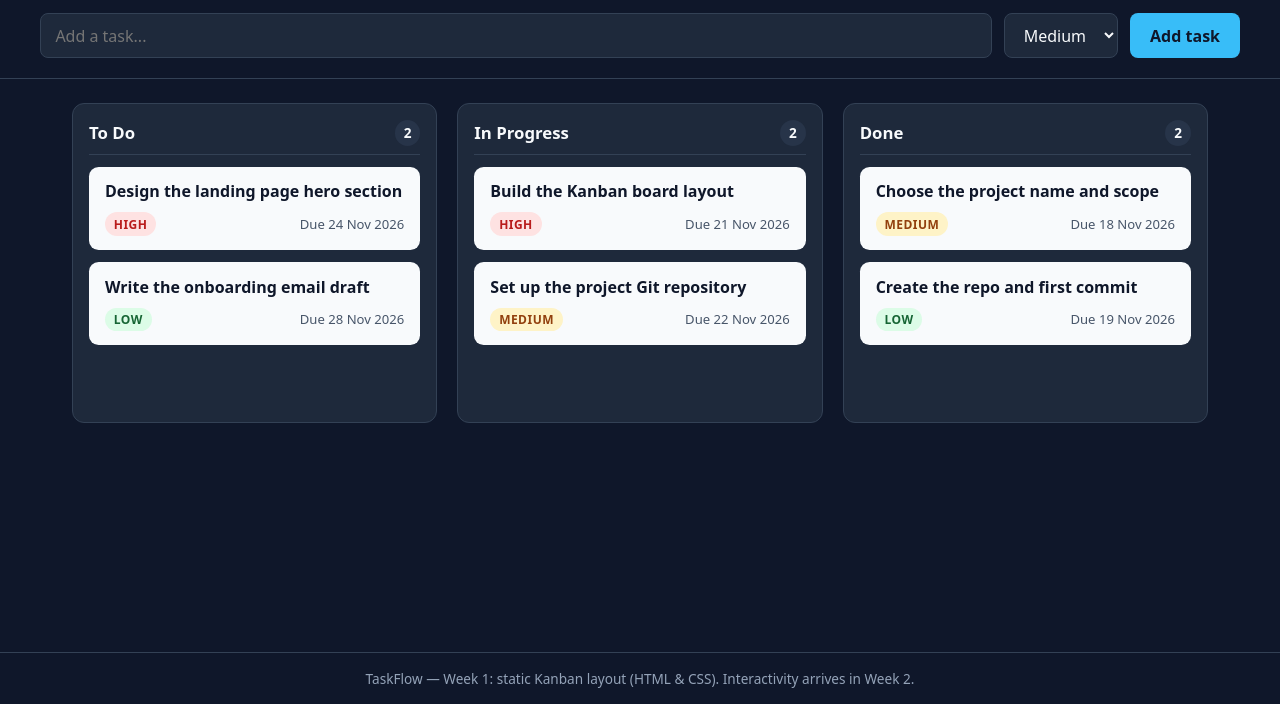
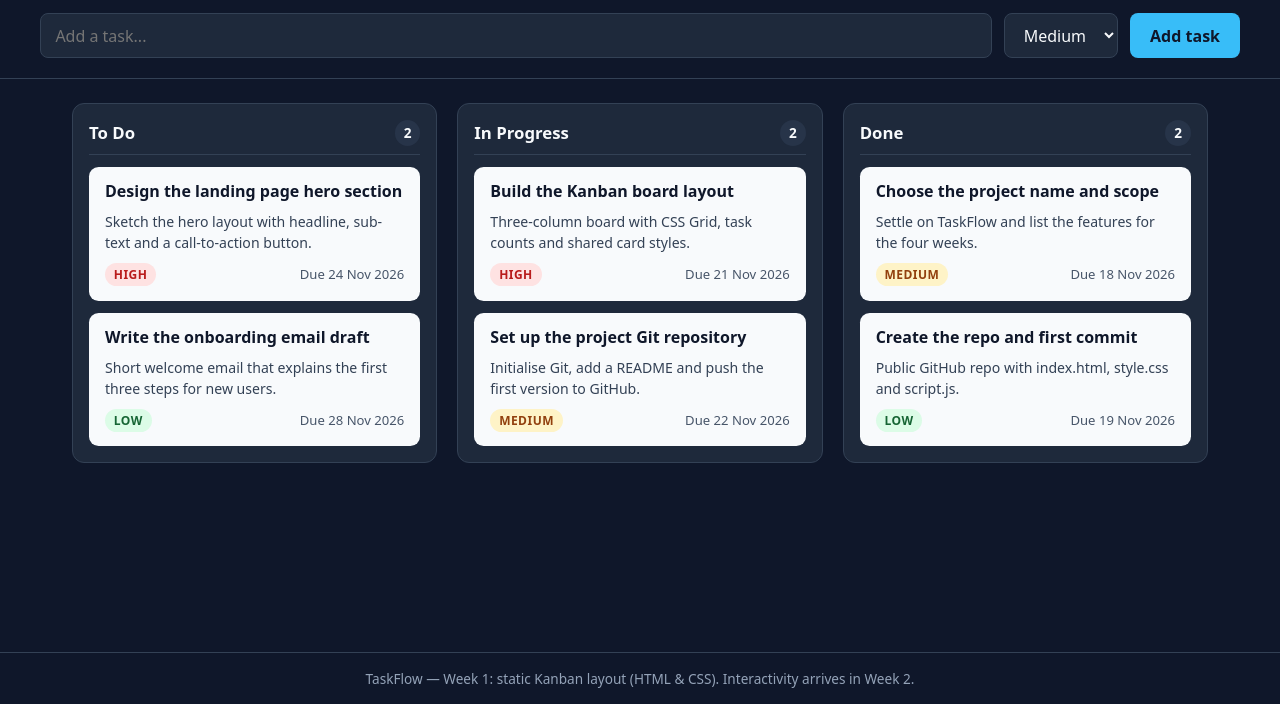
Before and after one commit to darking324/taskflow-kanban, a plain HTML site: page index.html in a window 1280 px wide. Shown: the part 96-800 px from the top of the page. Drawn offline with Linux system fonts and the light colour scheme.

Commit message:
Week 1: add short description to every sample card

```diff
--- a/index.html
+++ b/index.html
@@ -36,6 +36,7 @@
 
       <article class="task-card">
         <h3 class="task-title">Design the landing page hero section</h3>
+        <p class="task-desc">Sketch the hero layout with headline, sub-text and a call-to-action button.</p>
         <div class="task-meta">
           <span class="priority priority-high">High</span>
           <time class="due-date" datetime="2026-11-24">Due 24 Nov 2026</time>
@@ -44,6 +45,7 @@
 
       <article class="task-card">
         <h3 class="task-title">Write the onboarding email draft</h3>
+        <p class="task-desc">Short welcome email that explains the first three steps for new users.</p>
         <div class="task-meta">
           <span class="priority priority-low">Low</span>
           <time class="due-date" datetime="2026-11-28">Due 28 Nov 2026</time>
@@ -59,6 +61,7 @@
 
       <article class="task-card">
         <h3 class="task-title">Build the Kanban board layout</h3>
+        <p class="task-desc">Three-column board with CSS Grid, task counts and shared card styles.</p>
         <div class="task-meta">
           <span class="priority priority-high">High</span>
           <time class="due-date" datetime="2026-11-21">Due 21 Nov 2026</time>
@@ -67,6 +70,7 @@
 
       <article class="task-card">
         <h3 class="task-title">Set up the project Git repository</h3>
+        <p class="task-desc">Initialise Git, add a README and push the first version to GitHub.</p>
         <div class="task-meta">
           <span class="priority priority-medium">Medium</span>
           <time class="due-date" datetime="2026-11-22">Due 22 Nov 2026</time>
@@ -82,6 +86,7 @@
 
       <article class="task-card">
         <h3 class="task-title">Choose the project name and scope</h3>
+        <p class="task-desc">Settle on TaskFlow and list the features for the four weeks.</p>
         <div class="task-meta">
           <span class="priority priority-medium">Medium</span>
           <time class="due-date" datetime="2026-11-18">Due 18 Nov 2026</time>
@@ -90,6 +95,7 @@
 
       <article class="task-card">
         <h3 class="task-title">Create the repo and first commit</h3>
+        <p class="task-desc">Public GitHub repo with index.html, style.css and script.js.</p>
         <div class="task-meta">
           <span class="priority priority-low">Low</span>
           <time class="due-date" datetime="2026-11-19">Due 19 Nov 2026</time>
--- a/style.css
+++ b/style.css
@@ -171,6 +171,12 @@ body {
   line-height: 1.35;
 }
 
+.task-desc {
+  font-size: 0.88rem;
+  line-height: 1.45;
+  color: #334155;
+}
+
 .task-meta {
   display: flex;
   align-items: center;
```
Also changed, not shown: 1 other file.
